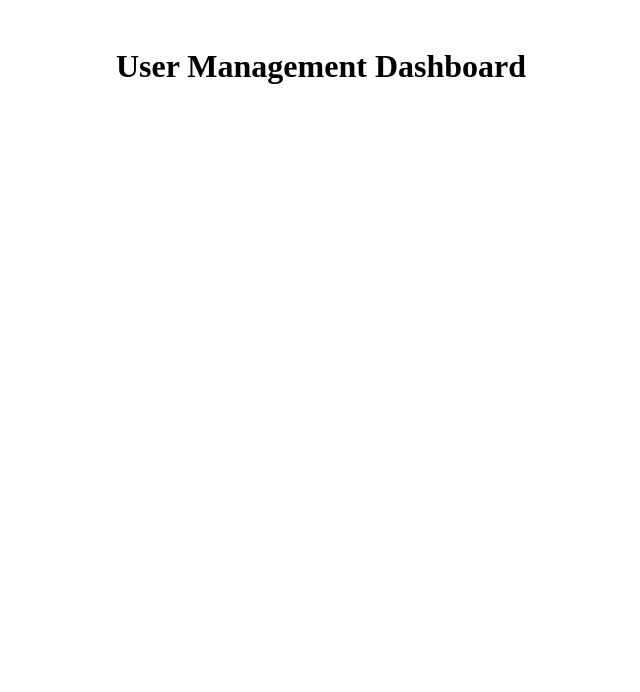
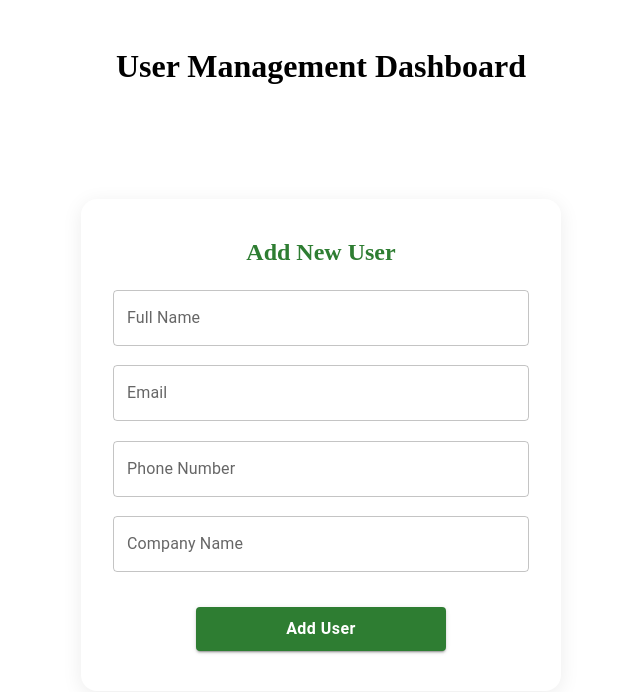
Before and after one commit to riyaverma04/user-management-dashboard, a React app: page /add-user in a window 1280 px wide. Shown: the top 692 px of the page, without its empty margins (319-959 px from the left). Built offline with nearby package versions, Linux system fonts and the light colour scheme; the HTML template or start-up script is replaced by a standard one.

Commit message:
implement AddUserPage with form validation and styling

```diff
--- a/src/pages/AddUserPage.jsx
+++ b/src/pages/AddUserPage.jsx
@@ -1,11 +1,115 @@
-import React from 'react'
+import { useState } from "react";
+import { useNavigate } from "react-router-dom";
+import { TextField, Button, Paper,  Box } from "@mui/material";
+import "../styles/addUser.scss";
 
-const AddUserPage = () => {
+export default function AddUserPage() {
+  const navigate = useNavigate();
+  const [form, setForm] = useState({ name: "", email: "", phone: "", company: "" });
+ const [errors, setErrors] = useState({});
+  const handleChange = (e) => {
+    const { name, value } = e.target;
+    setForm((prev) => ({ ...prev, [name]: value }));
+  };
+
+  //validating form
+  const validateForm = () => {
+    const newErrors = {};
+
+    if (!form.name.trim()) newErrors.name = "Name is required";
+    if (!form.email.trim()) {
+      newErrors.email = "Email is required";
+    } else if (!/\S+@\S+\.\S+/.test(form.email)) {
+      newErrors.email = "Enter a valid email address";
+    }
+    if (!form.phone.trim()) {
+      newErrors.phone = "Phone number is required";
+    } else if (!/^\d{10}$/.test(form.phone)) {
+      newErrors.phone = "Enter a valid 10-digit phone number";
+    }
+    if (!form.company.trim()) newErrors.company = "Company name is required";
+
+    setErrors(newErrors);
+    return Object.keys(newErrors).length === 0;
+  };
+
+  const handleSubmit = (e) => {
+    e.preventDefault();
+    if (!validateForm()) return;
+    const { name, email, phone, company } = form;
+    if (!name || !email || !phone || !company) {
+      alert("Please fill all fields");
+      return;
+    }
+
+    const newUser = { ...form, id: Date.now(), company: { name: form.company } };
+    const existing = JSON.parse(localStorage.getItem("addedUsers")) || [];
+    localStorage.setItem("addedUsers", JSON.stringify([...existing, newUser]));
+    navigate("/");
+  };
+
   return (
-    <div>
+    <Box className="add-user-container">
+      <Paper elevation={3} className="add-user-paper">
+        <p className="add-user-title">
+          Add New User
+        </p>
 
-    </div>
-  )
+        <form onSubmit={handleSubmit} className="add-user-form">
+          <TextField
+            name="name"
+            label="Full Name"
+            variant="outlined"
+            value={form.name}
+            onChange={handleChange}
+            error={!!errors.name}
+            helperText={errors.name}
+            fullWidth
+          />
+          <TextField
+            name="email"
+            label="Email"
+            type="email"
+            variant="outlined"
+            value={form.email}
+            onChange={handleChange}
+            error={!!errors.email}
+            helperText={errors.email}
+            fullWidth
+          />
+          <TextField
+            name="phone"
+            label="Phone Number"
+            type="tel"
+            variant="outlined"
+            value={form.phone}
+            onChange={handleChange}
+            error={!!errors.phone}
+            helperText={errors.phone}
+            fullWidth
+          />
+          <TextField
+            name="company"
+            label="Company Name"
+            variant="outlined"
+            value={form.company}
+            onChange={handleChange}
+            error={!!errors.company}
+            helperText={errors.company}
+            fullWidth
+          />
+
+          <Button
+            variant="contained"
+            color="success"
+            type="submit"
+            size="large"
+            className="submit-btn"
+          >
+            Add User
+          </Button>
+        </form>
+      </Paper>
+    </Box>
+  );
 }
-
-export default AddUserPage
--- /dev/null
+++ b/src/styles/addUser.scss
@@ -0,0 +1,59 @@
+.add-user-container {
+  display: flex;
+  justify-content: center;
+  align-items: center;
+  min-height: 90vh;
+
+  padding: 2rem;
+
+  .add-user-paper {
+    width: 100%;
+    max-width: 480px;
+    padding: 2.5rem 2rem;
+    border-radius: 16px;
+    background: #fff;
+    box-shadow: 0 4px 20px rgba(0, 0, 0, 0.08);
+
+
+    &:hover {
+      box-shadow: 0 6px 24px rgba(0, 0, 0, 0.10);
+    }
+
+    .add-user-title {
+      text-align: center;
+      margin-bottom: 1.5rem;
+      font-weight: 900;
+      color: #2e7d32;
+      font-size: 1.5rem;
+    }
+
+    .add-user-form {
+      display: flex;
+      flex-direction: column;
+      gap: 1.2rem;
+
+
+
+      .submit-btn {
+        margin-top: 1rem;
+        align-self: center;
+        width: 60%;
+        font-weight: 600;
+        text-transform: none;
+        font-size: 1rem;
+      }
+    }
+  }
+}
+
+
+@media (max-width: 600px) {
+  .add-user-paper {
+    padding: 1.6rem;
+    .add-user-form {
+      .submit-btn {
+        width: 100%;
+      }
+    }
+  }
+}
--- a/src/styles/userCard.scss
+++ b/src/styles/userCard.scss
@@ -1,9 +1,9 @@
-.user-card-container{
+.user-card-container {
   display: flex;
   flex-direction: column;
   gap: 1rem;
 
-    .loading-user{
+  .loading-user {
     width: 100%;
     height: 100px;
     display: flex;
@@ -11,14 +11,15 @@
     align-items: center;
     justify-content: center;
 
-        font: 3em bold  sans-serif;
+    font: 3em bold sans-serif;
 
   }
 
 
 
 
-    .user-card , .user-card-heading{
+  .user-card,
+  .user-card-heading {
 
     display: grid;
     grid-template-columns: repeat(5, 1fr); // 4 equal columns
@@ -30,16 +31,18 @@
     padding: 0.8rem;
     font-size: 0.9rem;
     gap: 1rem;
-  box-shadow: 0 2px 5px rgba(0,0,0,0.1);
+    box-shadow: 0 2px 5px rgba(0, 0, 0, 0.1);
 
-  h3, p, a {
+    h3,
+    p,
+    a {
       margin: 0;
       padding: 0.3rem 0;
 
     }
   }
 
-.user-card-heading{
+  .user-card-heading {
     font-weight: bold;
     background-color: white;
 
@@ -47,22 +50,24 @@
 
   }
 }
+
 @media (max-width: 912px) {
-    .user-card-container{
+  .user-card-container {
 
     gap: 0.9rem;
 
-    .loading-user{
+    .loading-user {
 
 
-        font: 2em bold  sans-serif;
+      font: 2em bold sans-serif;
 
     }
 
 
 
 
-    .user-card , .user-card-heading{
+    .user-card,
+    .user-card-heading {
 
 
       padding: 0.6rem;
@@ -70,7 +75,9 @@
       gap: 0.5rem;
 
 
-  h3, p, a {
+      h3,
+      p,
+      a {
         margin: 0;
         padding: 0.2rem 0;
 
@@ -87,6 +94,59 @@
 
 
 @media (max-width: 450px) {
+  .user-card-container {
+    display: flex;
+    flex-direction: column;
+    gap: 1rem;
+
+    .loading-user {
+      width: 100%;
+      height: 100px;
+      display: flex;
+
+      align-items: center;
+      justify-content: center;
+
+      font: 3em bold sans-serif;
+
+    }
+
+
+
+
+    .user-card,
+    .user-card-heading {
+
+      display: grid;
+      grid-template-columns: repeat(5, 1fr); // 4 equal columns
+      align-items: center;
+      text-align: left;
+      background-color: #e9ffe6;
+      border: 1px solid #ccc;
+      border-radius: 8px;
+      padding: 0.8rem;
+      font-size: 0.9rem;
+      gap: 1rem;
+      box-shadow: 0 2px 5px rgba(0, 0, 0, 0.1);
+
+      h3,
+      p,
+      a {
+        margin: 0;
+        padding: 0.3rem 0;
+
+      }
+    }
+
+    .user-card-heading {
+      font-weight: bold;
+      background-color: white;
+
 
 
     }
+  }
+
+
+
+}
```
Lines whose indentation alone changed are shown as unchanged.
